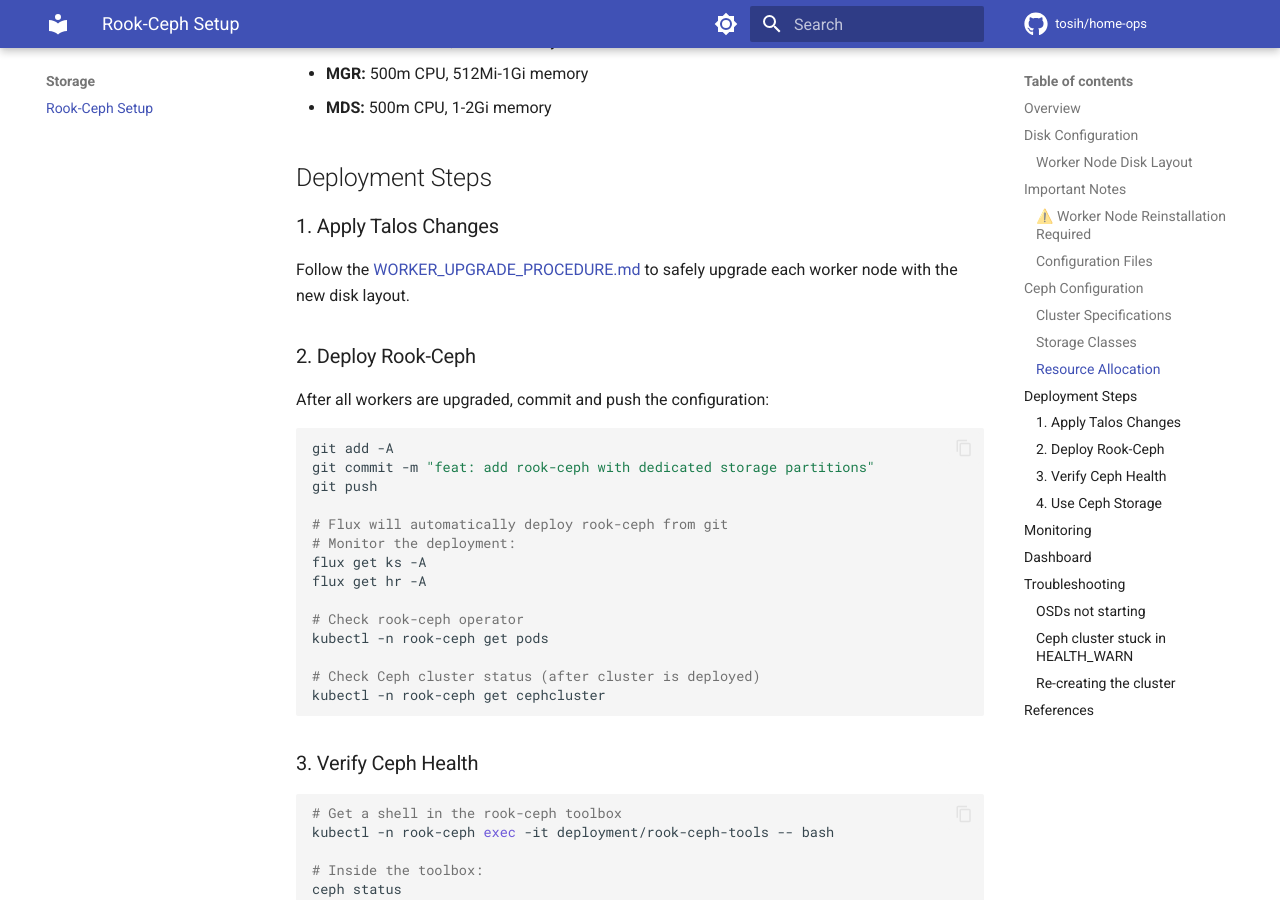
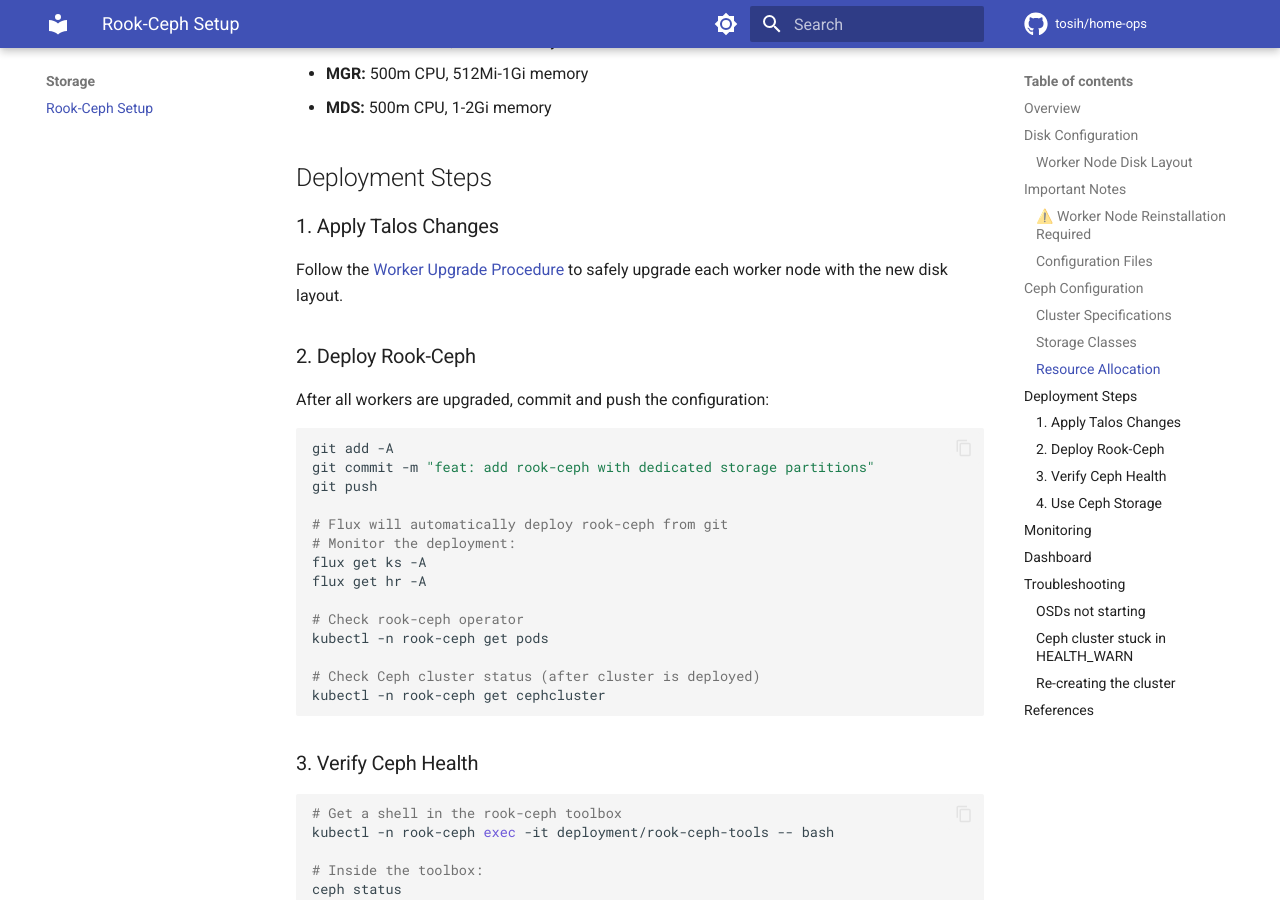
Before and after one commit to tosih/home-ops, an MkDocs documentation site: the page built from docs/storage/rook-ceph-setup.md, in a window 1280 px wide and 900 px high, scrolled down 2945 px. Built offline with MkDocs 1.6.1 and Material for MkDocs 9.7.7, drawn with Linux system fonts in a browser that asks for light colours; comment, search, counter and statistics services are not loaded.

Commit message:
docs: fix broken links

```diff
--- a/docs/storage/rook-ceph-setup.md
+++ b/docs/storage/rook-ceph-setup.md
@@ -26,7 +26,7 @@ The new partition (`nvme0n1p5`) is a dedicated 100GB partition for rook-ceph sto
 
 **The disk partitioning changes require reinstallation of Talos on the worker nodes.** The existing nodes cannot be repartitioned in-place.
 
-See [WORKER_UPGRADE_PROCEDURE.md](./WORKER_UPGRADE_PROCEDURE.md) for safe, rolling upgrade instructions that won't disrupt your cluster.
+See [WORKER_UPGRADE_PROCEDURE.md](../operations/worker-upgrade-procedure.md) for safe, rolling upgrade instructions that won't disrupt your cluster.
 
 ### Configuration Files
 
@@ -94,7 +94,7 @@ Two storage classes are provided:
 
 ### 1. Apply Talos Changes
 
-Follow the [WORKER_UPGRADE_PROCEDURE.md](./WORKER_UPGRADE_PROCEDURE.md) to safely upgrade each worker node with the new disk layout.
+Follow the [Worker Upgrade Procedure](../operations/worker-upgrade-procedure.md) to safely upgrade each worker node with the new disk layout.
 
 ### 2. Deploy Rook-Ceph
 
```
Also changed, not shown: 1 other file.
